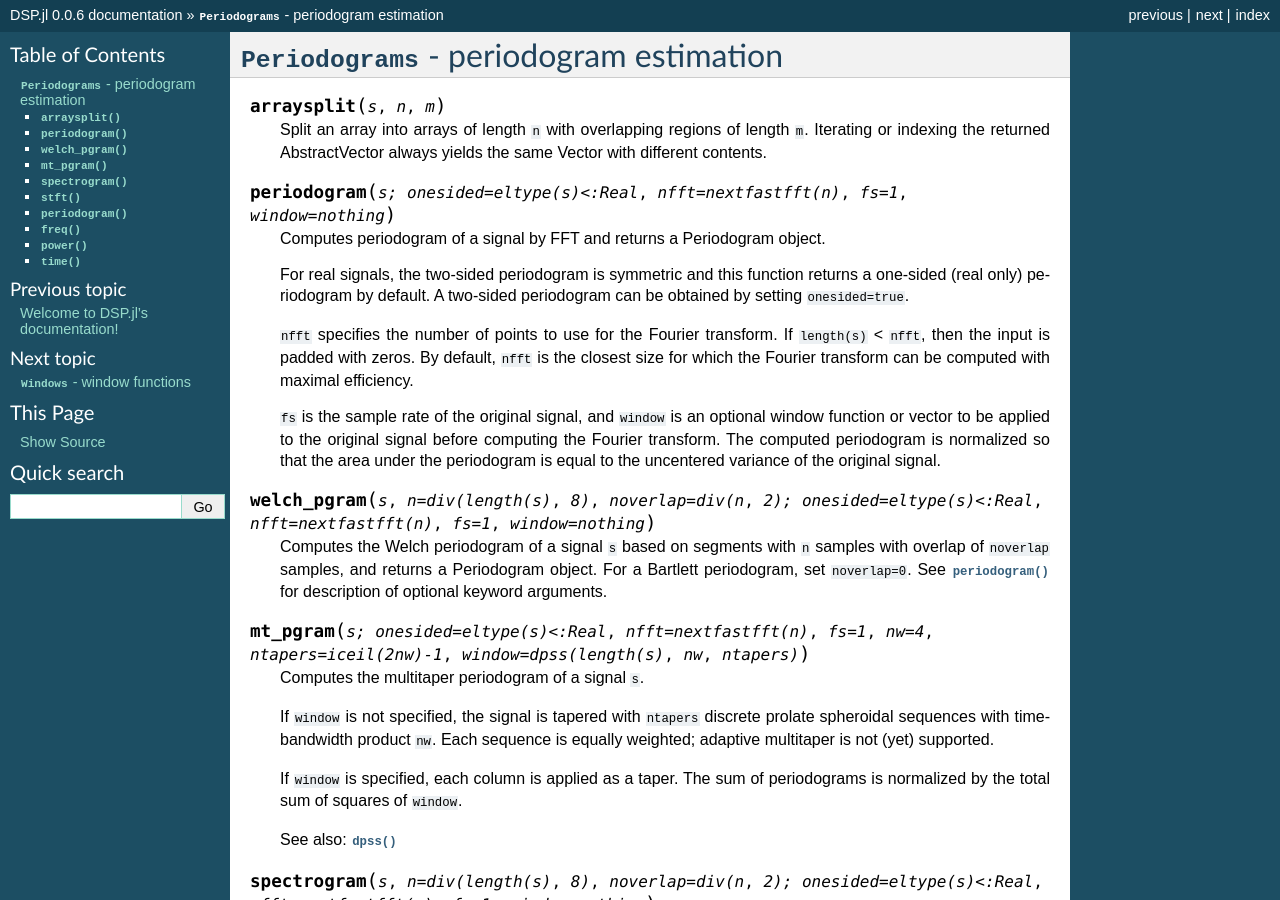
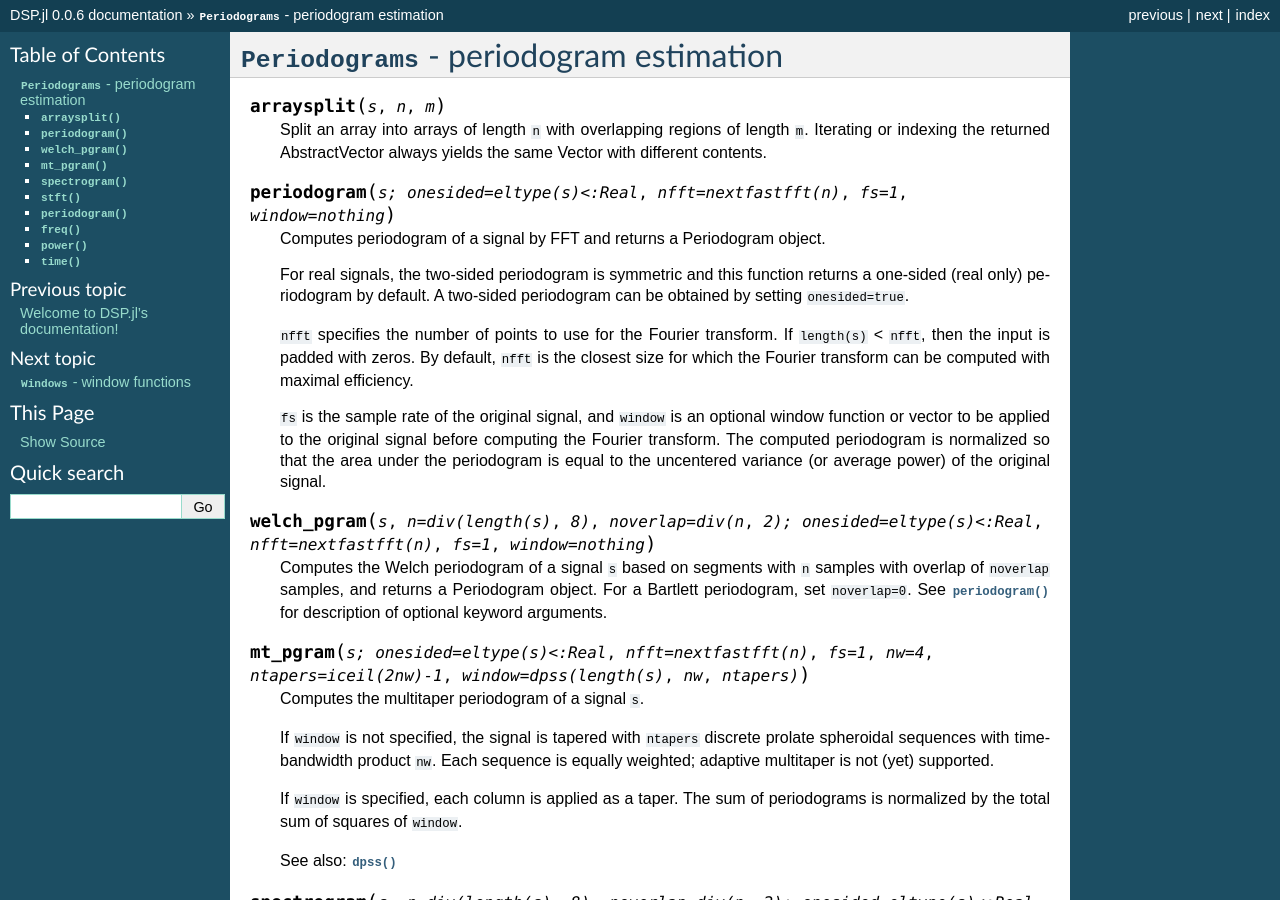
Before and after one commit to JuliaDSP/DSP.jl, a Sphinx documentation site: the page built from doc/periodograms.rst, in a window 1280 px wide and 900 px high. Built offline with Sphinx 7.4.7, drawn with Linux system fonts in a browser that asks for light colours; formulas are drawn with MathJax 3.

Commit message:
Close #98

```diff
--- a/doc/periodograms.rst
+++ b/doc/periodograms.rst
@@ -25,7 +25,8 @@
     an optional window function or vector to be applied to the original
     signal before computing the Fourier transform. The computed
     periodogram is normalized so that the area under the periodogram is
-    equal to the uncentered variance of the original signal.
+    equal to the uncentered variance (or average power) of the original
+    signal.
 
 .. function:: welch_pgram(s, n=div(length(s), 8), noverlap=div(n, 2); onesided=eltype(s)<:Real, nfft=nextfastfft(n), fs=1, window=nothing)
 
```
